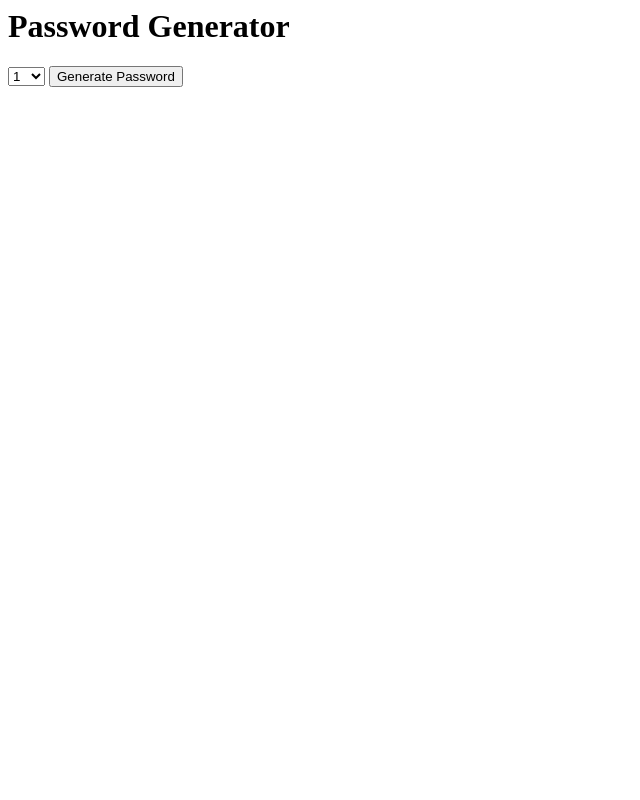
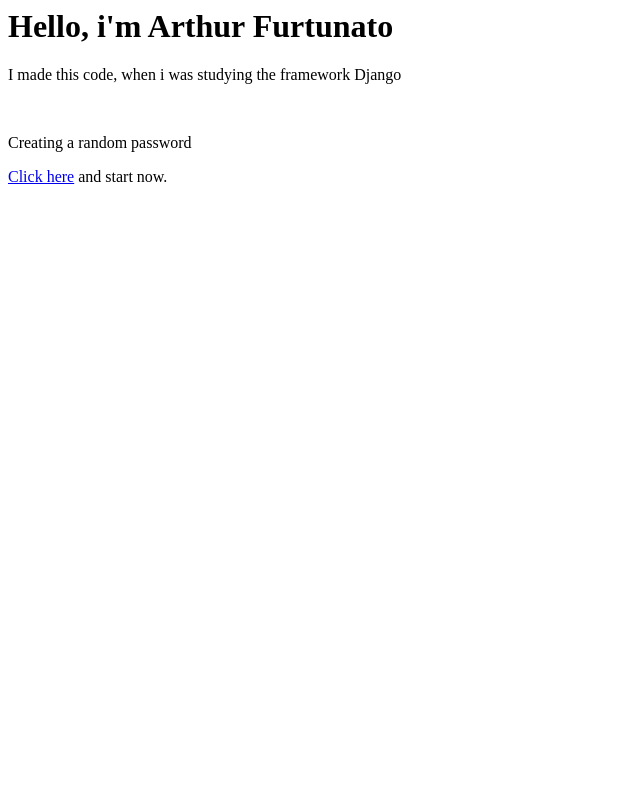
Before and after one commit to arthurfurtunato/password_generator, a Django app: page / in a window 1280 px wide. Shown: the whole page, without its empty margins (0-640 px from the left). Run offline with Django 3.2, Linux system fonts and the light colour scheme.

Commit message:
Views e urls feitas

```diff
--- a/generator/urls.py
+++ b/generator/urls.py
@@ -3,5 +3,6 @@ from . import views
 
 urlpatterns = [
     path('', views.index, name='index'),
-    path('password/', views.password, name='password'),
+    path('generator/', views.generator, name='generator'),
+    path('generator/password/', views.password, name='password'),
 ]
--- a/generator/views.py
+++ b/generator/views.py
@@ -1,10 +1,31 @@
 from django.shortcuts import render
+import string, random
 
 # Create your views here.
 def index(request):
-    return render(request, 'index.html', {
-        'range': range(1, 11),
+    return render(request, 'index.html')
+
+def generator(request):
+    return render(request, 'generator.html', {
+        'range': range(6, 15),
     })
 
 def password(request):
-    return render(request, 'password.html')
+    length = request.POST.get('length')
+    password1 = ''
+    password2 = ''
+    password3 = ''
+    if 'uppercase' in request.POST:
+        password1 = string.ascii_uppercase
+
+    if 'special' in request.POST:
+        password2 = string.punctuation
+
+    if 'numbers' in request.POST:
+        password3 = string.digits
+
+    password = ''.join(random.choice(string.ascii_lowercase + password1 + password2 + password3) for i in range(int(length)))
+
+    return render(request, 'password.html',{
+        'password': password,
+    })
--- a/templates/index.html
+++ b/templates/index.html
@@ -1,10 +1,7 @@
-<h1>Password Generator</h1>
+<h1>Hello, i'm Arthur Furtunato</h1>
 
-<form action="{% url 'password' %}">
-    <select name="length">
-        {% for i in range %}
-            <option value="{{ i }}">{{ i }}</option>
-        {% endfor %}
-    </select>
-    <input type="submit" value="Generate Password">
-</form>
+<p>I made this code, when i was studying the framework Django</p>
+<br>
+<p>Creating a random password</p>
+
+<a href="{% url 'generator' %}">Click here</a> and start now.
```
Also changed, not shown: templates/generator.html (added, +22 -0 lines), templates/password.html (+6 -1 lines).
